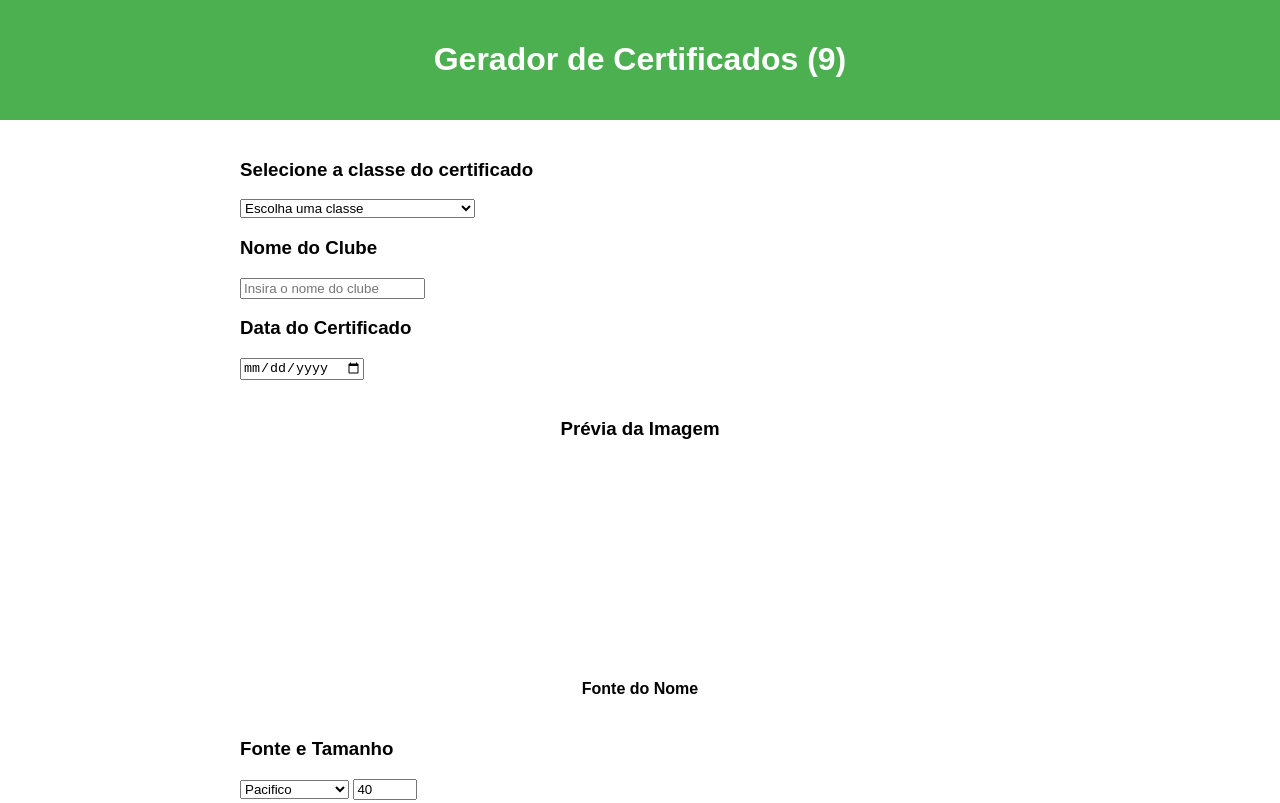
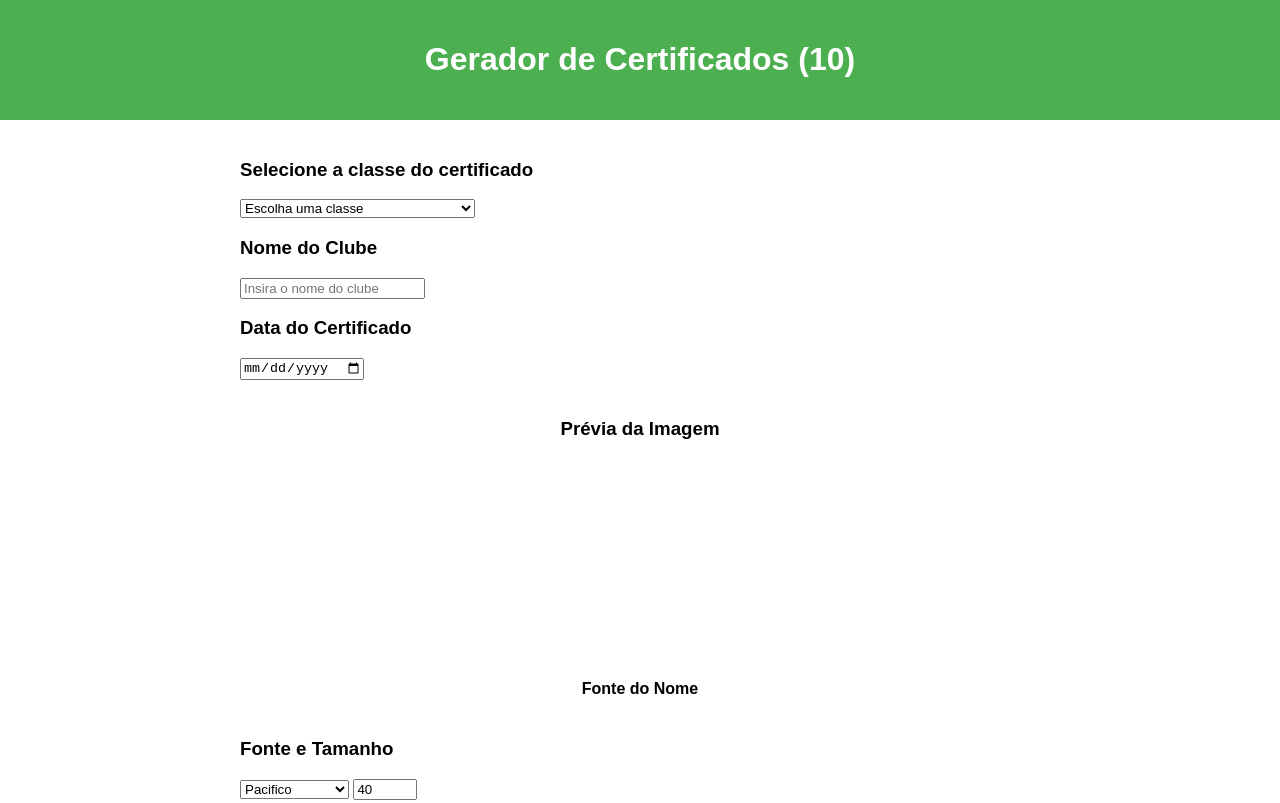
Before and after one commit to felliperoscelli/gerador-certificados-classes, a plain HTML site: page index.html in a window 1280 px wide. Shown: the top 803 px of the page. Drawn offline with Linux system fonts and the light colour scheme.

Commit message:
Update index.html

```diff
--- a/index.html
+++ b/index.html
@@ -10,7 +10,7 @@
 </head>
 <body>
     <header>
-        <h1>Gerador de Certificados (9)</h1>
+        <h1>Gerador de Certificados (10)</h1>
     </header>
     <main>
         <form id="certificateForm">
```
